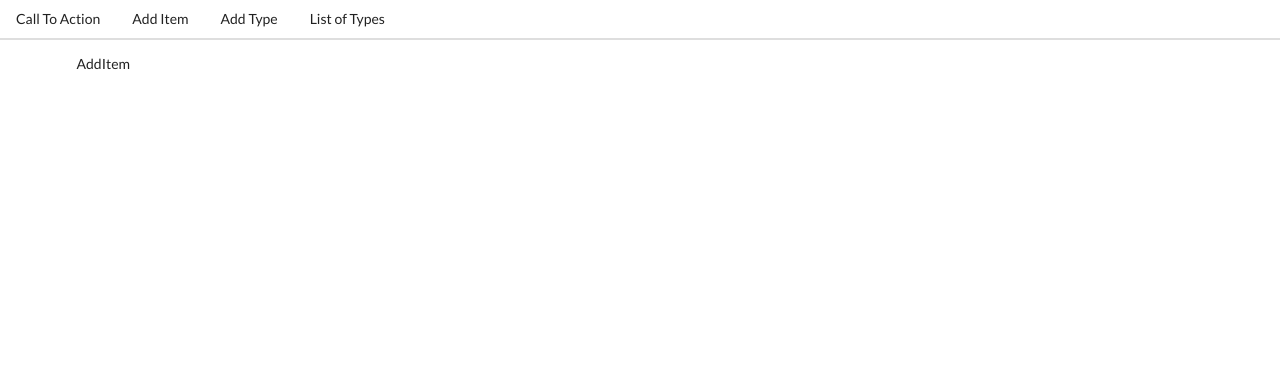
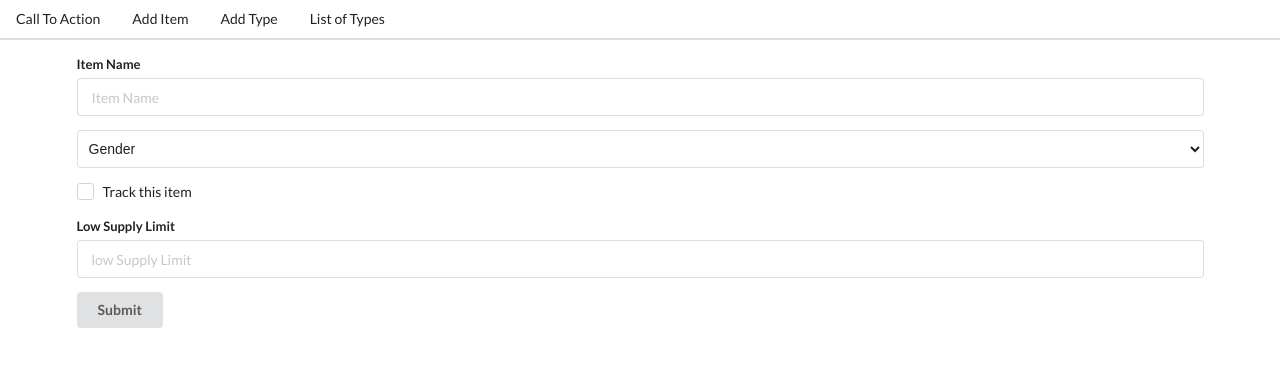
Before and after one commit to Abdul88Canada/calltoaction, a React (Create React App) app in the folder client/: page /additem in a window 1280 px wide. Shown: the top 366 px of the page. Built offline with nearby package versions, Linux system fonts and the light colour scheme.

Commit message:
added page layout for add item page

```diff
--- a/client/src/components/items/AddItem.js
+++ b/client/src/components/items/AddItem.js
@@ -1,8 +1,37 @@
 import React from 'react';
 
 const AddItem = () => {
+
+    const handleSubmit = (e) => {
+
+    }
     return (
-        <div>AddItem</div>
+        <div>
+            <form className="ui form" onSubmit={handleSubmit}>
+                <div className="field">
+                    <label>Item Name</label>
+                    <input type="text" name="type" placeholder="Item Name" onChange={(e) => {}}/>
+                </div>
+                <div className="field">
+                    <select className="ui dropdown">
+                        <option value="">Gender</option>
+                        <option value="1">Male</option>
+                        <option value="0">Female</option>
+                    </select>
+                </div>
+                <div className="field">
+                    <div className="ui checkbox">
+                        <input type="checkbox" name="tracked" tabIndex="0" onChange={e => {}} />
+                        <label>Track this item</label>
+                    </div>
+                </div>
+                <div className="field">
+                    <label>Low Supply Limit</label>
+                    <input type="text" name="lowSupplyLimit" placeholder="low Supply Limit" onChange={(e) => {}}/>
+                </div>
+                <button className="ui button" type="submit">Submit</button>
+            </form>
+        </div>
     )
 }
 
```
